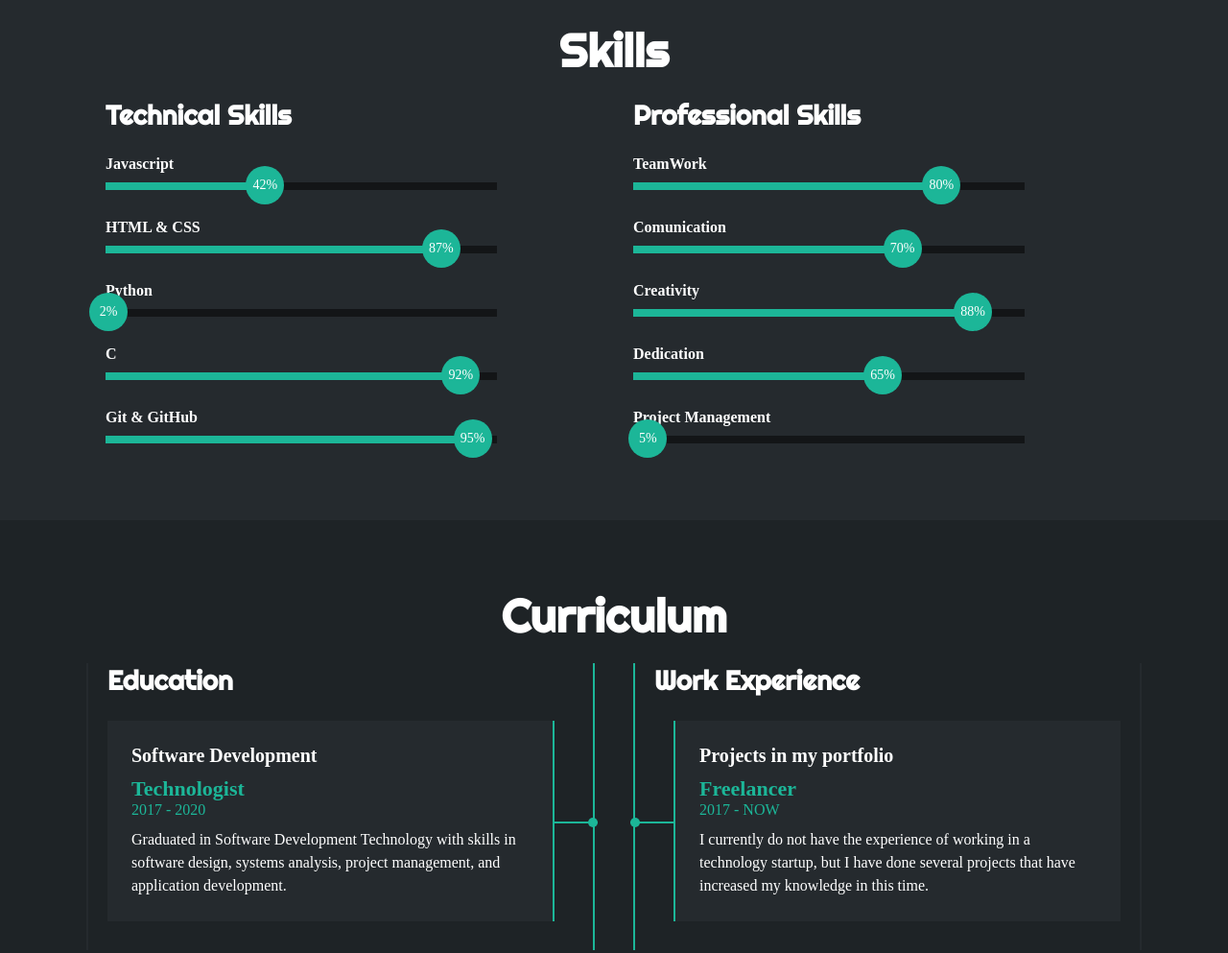
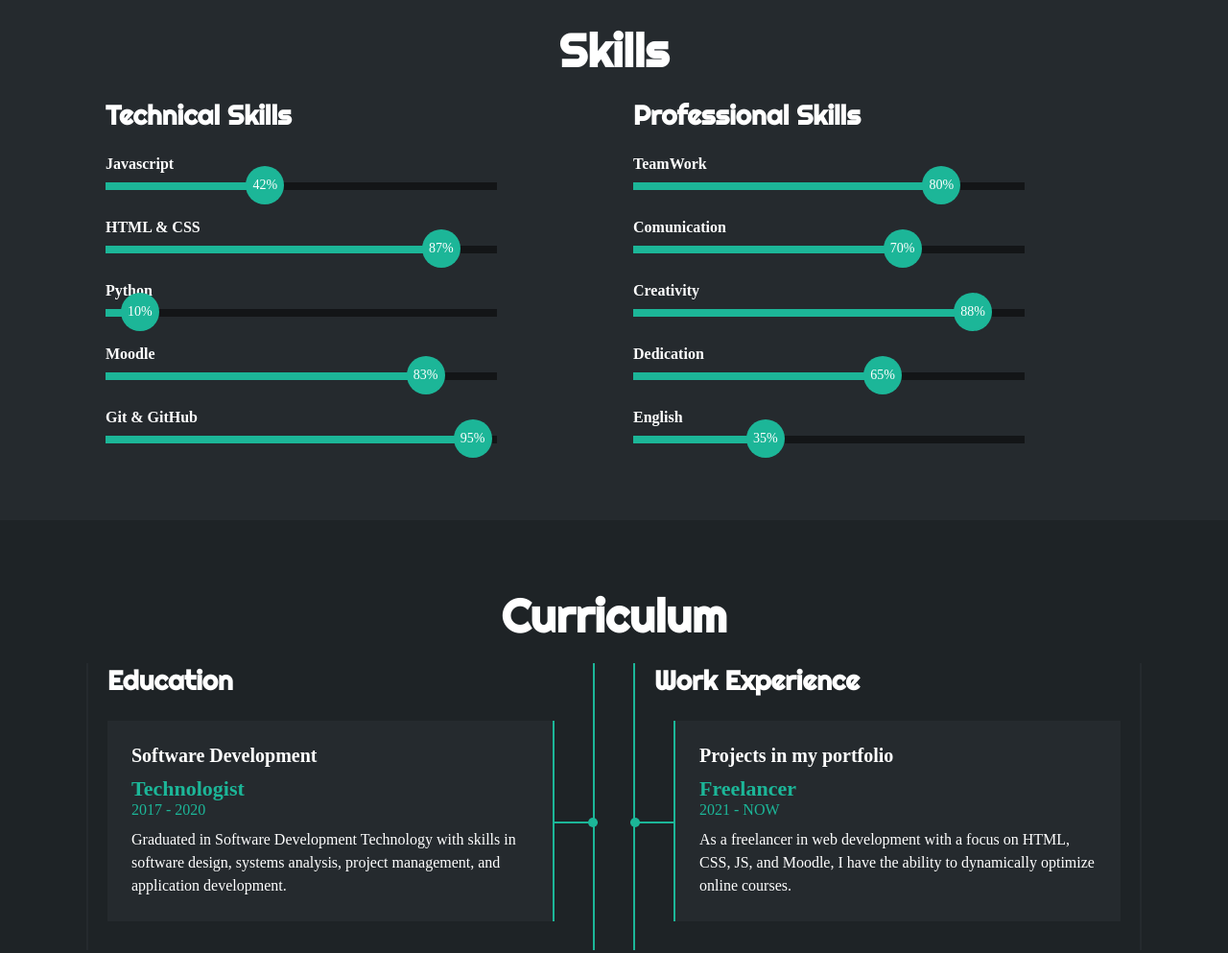
Before and after one commit to RM92023/RM-CV, a website built with Vite: page index.html in a window 1280 px wide. Shown: the part 1411-2404 px from the top of the page at 96% size. Built offline with nearby package versions, Linux system fonts and the light colour scheme.

Commit message:
update portfolio

```diff
--- a/index.html
+++ b/index.html
@@ -129,13 +129,13 @@
                     <div class="skill">
                         <span>Python</span>
                         <div class="skillbar">
-                            <div class="progress"><span>2%</span></div>
+                            <div class="progress"><span>10%</span></div>
                         </div>
                     </div>
                     <div class="skill">
-                        <span>C</span>
+                        <span>Moodle</span>
                         <div class="skillbar">
-                            <div class="progress"><span>92%</span></div>
+                            <div class="progress"><span>83%</span></div>
                         </div>
                     </div>
                     <div class="skill">
@@ -175,9 +175,9 @@
                         </div>
                     </div>
                     <div class="skill">
-                        <span>Project Management</span>
+                        <span>English</span>
                         <div class="skillbar">
-                            <div class="progress"><span>5%</span></div>
+                            <div class="progress"><span>35%</span></div>
                         </div>
                     </div>
                 </div>
@@ -235,9 +235,9 @@
                     <div class="right item">
                         <h4>Projects in my portfolio</h4>
                         <span class="home">Freelancer</span>
-                        <span class="date">2017 - NOW</span>
+                        <span class="date">2021 - NOW</span>
                         <p>
-                            I currently do not have the experience of working in a technology startup, but I have done several projects that have increased my knowledge in this time.
+                            As a freelancer in web development with a focus on HTML, CSS, JS, and Moodle, I have the ability to dynamically optimize online courses.
                         </p>
                         <div class="rightConnector">
                             <div class="rightCircle"></div>
--- a/main.js
+++ b/main.js
@@ -34,13 +34,13 @@ function skillsEfects(){
         skillMe[0].classList.add("javascript");
         skillMe[1].classList.add("htmlCss");
         skillMe[2].classList.add("python");
-        skillMe[3].classList.add("c");
+        skillMe[3].classList.add("moodle");
         skillMe[4].classList.add("gitGithub");
         skillMe[5].classList.add("teamWork");
         skillMe[6].classList.add("comunication");
         skillMe[7].classList.add("creativity");
         skillMe[8].classList.add("dedication");
-        skillMe[9].classList.add("projectManagement");
+        skillMe[9].classList.add("english");
     }
 }
 
--- a/style.css
+++ b/style.css
@@ -347,16 +347,16 @@ html{
 }
 @keyframes python {
     0%{width: 0%;}
-    100%{width: 2%;}
+    100%{width: 10%;}
 }
 
-.skills .skill .c{
+.skills .skill .moodle{
     width: 0%;
-    animation: 2s c forwards;
+    animation: 2s moodle forwards;
 }
-@keyframes c {
+@keyframes moodle {
     0%{width: 0%;}
-    100%{width: 92%;}
+    100%{width: 83%;}
 }
 
 .skills .skill .gitGithub{
@@ -404,13 +404,13 @@ html{
     100%{width: 65%;}
 }
 
-.skills .skill .projectManagement{
+.skills .skill .english{
     width: 0%;
-    animation: 2s projectManagement forwards;
+    animation: 2s english forwards;
 }
-@keyframes projectManagement {
+@keyframes english {
     0%{width: 0%;}
-    100%{width: 5%;}
+    100%{width: 35%;}
 }
 /*END SKILL SECTION*/
 
```
Also changed, not shown: docs/index.html (+9 -9 lines), 2 other files.
